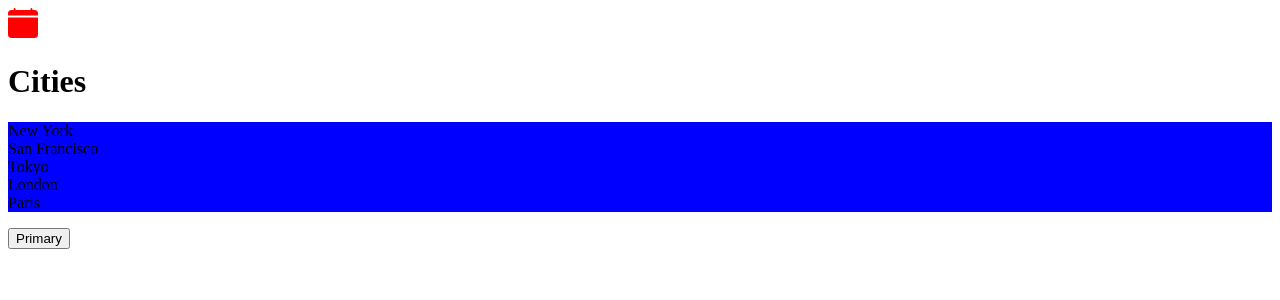
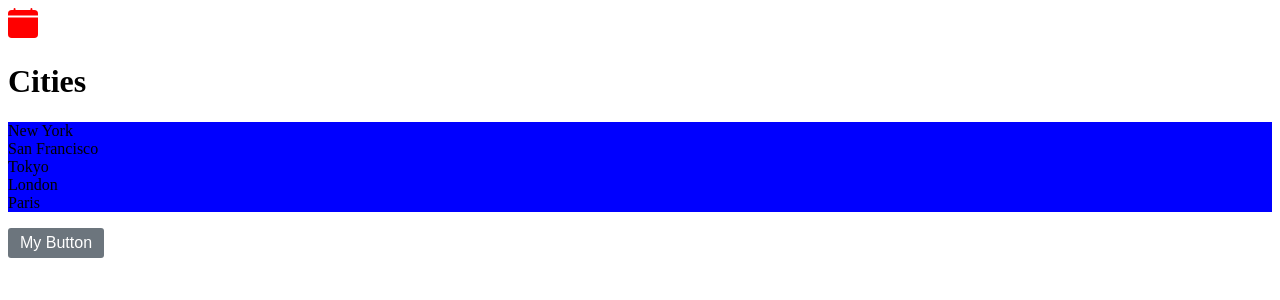
Before and after one commit to lab127/react-vite, a React (Vite) app: page / in a window 1280 px wide. Shown: the top 300 px of the page. Built offline with nearby package versions, Linux system fonts and the light colour scheme.

Commit message:
p1.4.9 exercise useing css module: button

```diff
--- a/src/App.tsx
+++ b/src/App.tsx
@@ -35,8 +35,8 @@ function App() {
       {alertVisible && (
         <Alert onClose={() => setAlertVisibility(false)}>My Alert</Alert>
       )}
-      <Button color="success" onClick={visibilityToggle}>
-        Primary
+      <Button color="secondary" onClick={visibilityToggle}>
+        My Button
       </Button>
     </>
   );
--- /dev/null
+++ b/src/components/Button/Button.module.css
@@ -0,0 +1,16 @@
+.btn {
+    padding: 6px 12px;
+    border-radius: 3px;
+    border: 0;
+    font-size: 16px;
+}
+
+.btn-primary {
+    background-color: #0d6efd;
+    color: white;
+}
+
+.btn-secondary {
+    background-color: #6c757d;
+    color: white;
+}
--- a/src/components/Button.tsx
+++ b/src/components/Button/Button.tsx
@@ -1,15 +1,21 @@
+import styles from "./Button.module.css";
+
 interface ButtonProps {
   children: string;
   //   color? artinya color optional
   //   union option, biar isi color tidak ngasal
-  color?: "primary" | "secondary" | "success" | "danger";
+  color?: "primary" | "secondary";
   onClick: () => void;
 }
 
 // tambah default value props
 const Button = ({ children, color = "primary", onClick }: ButtonProps) => {
   return (
-    <button type="button" className={"btn btn-" + color} onClick={onClick}>
+    <button
+      type="button"
+      className={[styles.btn, styles["btn-" + color]].join(" ")}
+      onClick={onClick}
+    >
       {children}
     </button>
   );
--- /dev/null
+++ b/src/components/Button/index.ts
@@ -0,0 +1,3 @@
+import Button from "./Button";
+
+export default Button;
```
